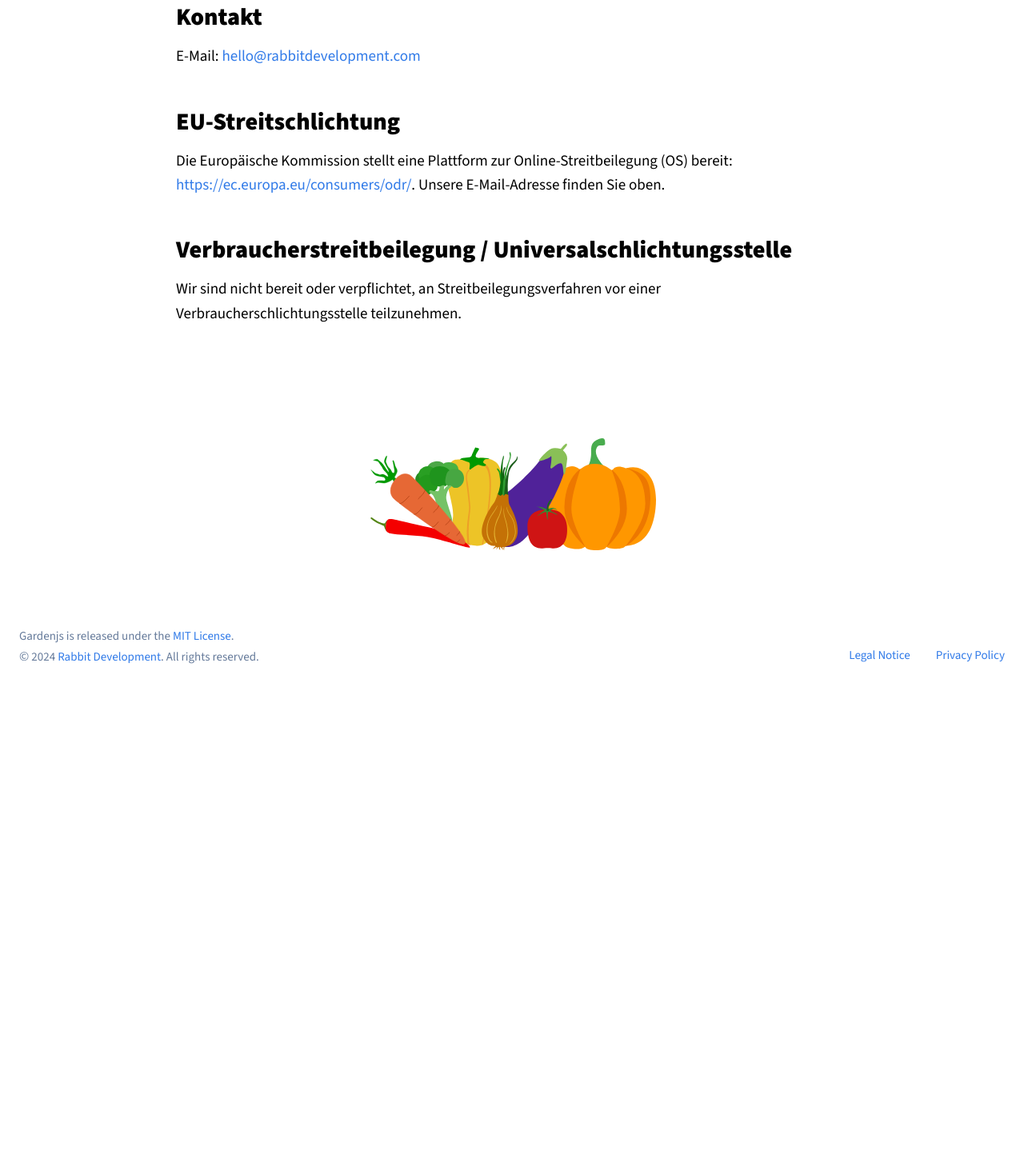
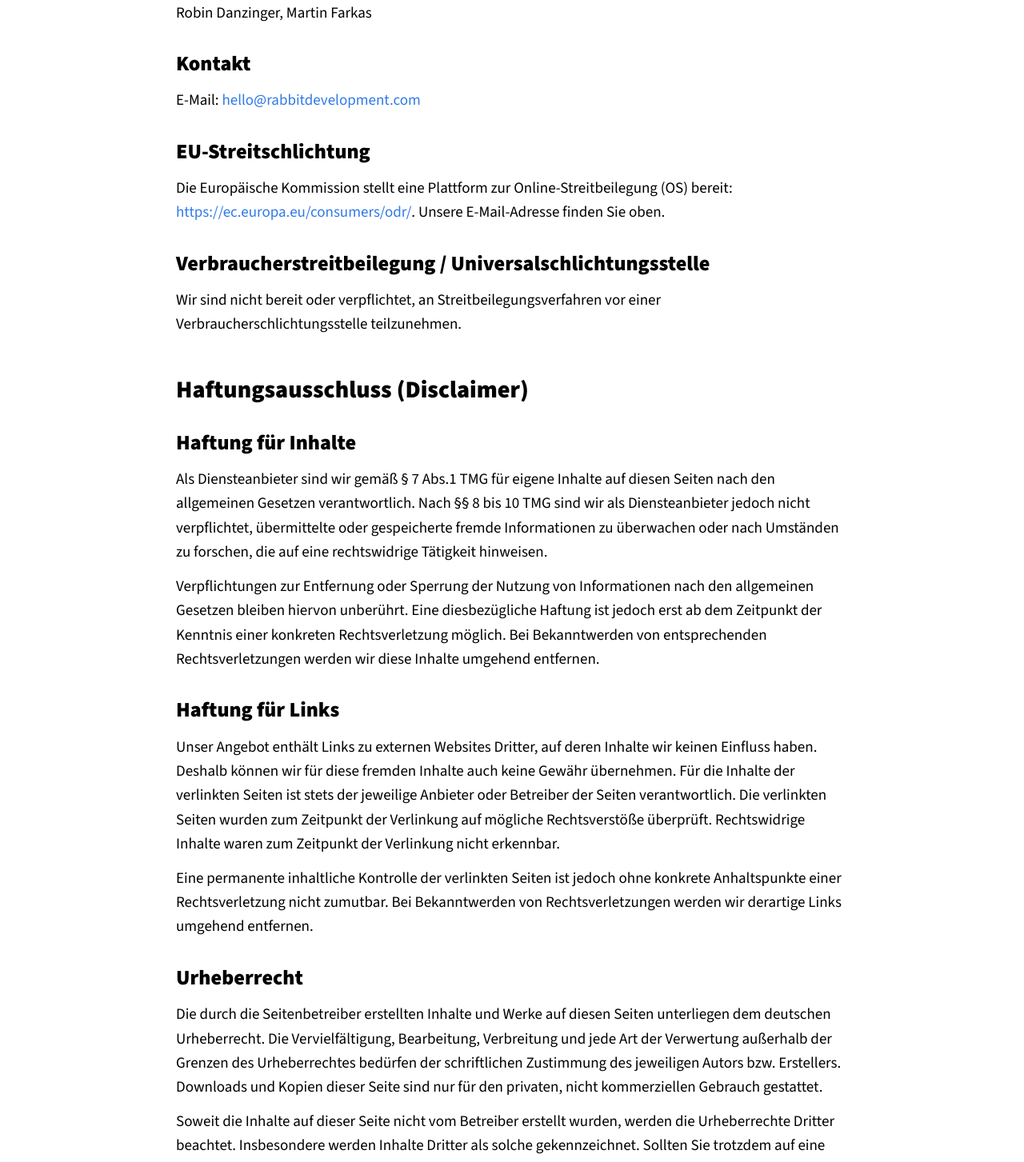
Before and after one commit to gardenjs/docs, a SvelteKit app: page /legalnotice in a window 1280 px wide. Shown: the part 440-1893 px from the top of the page at 80% size. Before the commit the page ends 1307 px from the top, so only its background shows below. Built offline with nearby package versions, Linux system fonts and the light colour scheme.

Commit message:
content: add disclaimer

```diff
--- a/src/routes/(subpages)/legalnotice/+page.svelte
+++ b/src/routes/(subpages)/legalnotice/+page.svelte
@@ -9,16 +9,27 @@
 <Main>
   <div>
     <h1>Impressum</h1>
+    <h2>Angaben gemäß § 5 TMG:</h2>
     <p>Rabbit Development<br>
     Karlstr. 120<br>
     76137 Karlsruhe, Germany</p>
     <p><strong>Vertreten durch:</strong><br>
     Robin Danzinger, Martin Farkas</p>
-    <h2>Kontakt</h2>
+    <h3>Kontakt</h3>
     <p>E-Mail: <a href="mailto:hello@rabbitdevelopment.com">hello@rabbitdevelopment.com</a></p>
-    <h2>EU-Streitschlichtung</h2>
+    <h3>EU-Streitschlichtung</h3>
     <p>Die Europ&auml;ische Kommission stellt eine Plattform zur Online-Streitbeilegung (OS) bereit: <a href="https://ec.europa.eu/consumers/odr/" target="_blank" rel="noopener noreferrer">https://ec.europa.eu/consumers/odr/</a>. Unsere E-Mail-Adresse finden Sie oben.</p>
-    <h2>Verbraucher&shy;streit&shy;beilegung / Universal&shy;schlichtungs&shy;stelle</h2>
+    <h3>Verbraucher&shy;streit&shy;beilegung / Universal&shy;schlichtungs&shy;stelle</h3>
     <p>Wir sind nicht bereit oder verpflichtet, an Streitbeilegungsverfahren vor einer Verbraucherschlichtungsstelle teilzunehmen.</p>
+    <h2>Haftungsausschluss (Disclaimer)</h2>
+    <h3>Haftung für Inhalte</h3>
+    <p>Als Diensteanbieter sind wir gemäß § 7 Abs.1 TMG für eigene Inhalte auf diesen Seiten nach den allgemeinen Gesetzen verantwortlich. Nach §§ 8 bis 10 TMG sind wir als Diensteanbieter jedoch nicht verpflichtet, übermittelte oder gespeicherte fremde Informationen zu überwachen oder nach Umständen zu forschen, die auf eine rechtswidrige Tätigkeit hinweisen.</p>
+    <p>Verpflichtungen zur Entfernung oder Sperrung der Nutzung von Informationen nach den allgemeinen Gesetzen bleiben hiervon unberührt. Eine diesbezügliche Haftung ist jedoch erst ab dem Zeitpunkt der Kenntnis einer konkreten Rechtsverletzung möglich. Bei Bekanntwerden von entsprechenden Rechtsverletzungen werden wir diese Inhalte umgehend entfernen.</p>
+    <h3>Haftung für Links</h3>
+    <p>Unser Angebot enthält Links zu externen Websites Dritter, auf deren Inhalte wir keinen Einfluss haben. Deshalb können wir für diese fremden Inhalte auch keine Gewähr übernehmen. Für die Inhalte der verlinkten Seiten ist stets der jeweilige Anbieter oder Betreiber der Seiten verantwortlich. Die verlinkten Seiten wurden zum Zeitpunkt der Verlinkung auf mögliche Rechtsverstöße überprüft. Rechtswidrige Inhalte waren zum Zeitpunkt der Verlinkung nicht erkennbar.</p>
+    <p>Eine permanente inhaltliche Kontrolle der verlinkten Seiten ist jedoch ohne konkrete Anhaltspunkte einer Rechtsverletzung nicht zumutbar. Bei Bekanntwerden von Rechtsverletzungen werden wir derartige Links umgehend entfernen.</p>
+    <h3>Urheberrecht</h3>
+    <p>Die durch die Seitenbetreiber erstellten Inhalte und Werke auf diesen Seiten unterliegen dem deutschen Urheberrecht. Die Vervielfältigung, Bearbeitung, Verbreitung und jede Art der Verwertung außerhalb der Grenzen des Urheberrechtes bedürfen der schriftlichen Zustimmung des jeweiligen Autors bzw. Erstellers. Downloads und Kopien dieser Seite sind nur für den privaten, nicht kommerziellen Gebrauch gestattet.</p>
+    <p>Soweit die Inhalte auf dieser Seite nicht vom Betreiber erstellt wurden, werden die Urheberrechte Dritter beachtet. Insbesondere werden Inhalte Dritter als solche gekennzeichnet. Sollten Sie trotzdem auf eine Urheberrechtsverletzung aufmerksam werden, bitten wir um einen entsprechenden Hinweis. Bei Bekanntwerden von Rechtsverletzungen werden wir derartige Inhalte umgehend entfernen.</p>
   </div>
 </Main>
```
